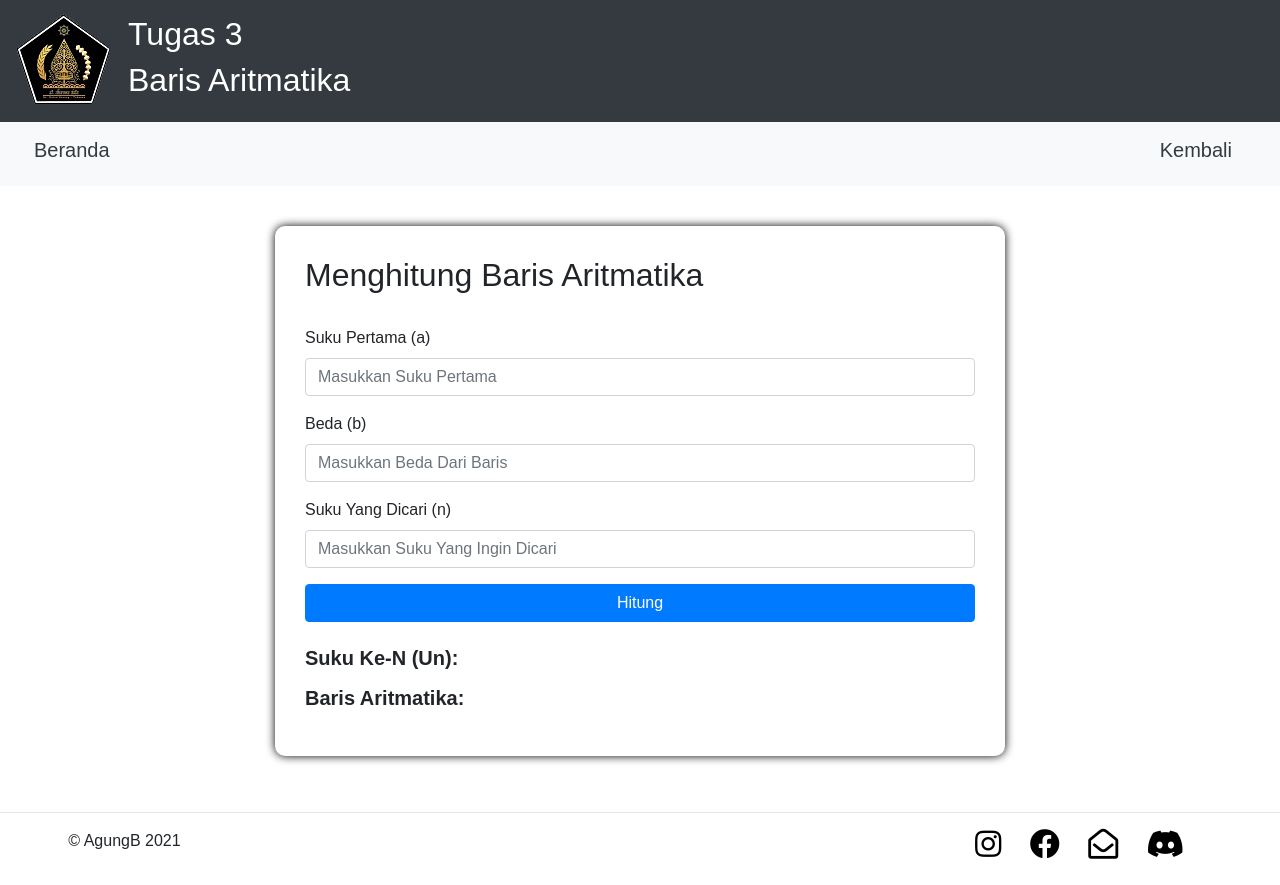
After one commit to 4gunkbgs/ResponsiveWeb, a PHP site: page /aritmatika.php in a window 1280 px wide. The commit adds this page. Run offline with PHP 8.4, Linux system fonts and the light colour scheme; some libraries are stand-ins or nearby versions.

Commit message:
menambah tugas 3, fibonacci & aritmatika

```diff
--- /dev/null
+++ b/aritmatika.php
@@ -0,0 +1,180 @@
+<?php
+//Form submitted
+//set input hasil dan deret menjadi kosong
+$suku1 = "";           //input1
+$beda = "";            //input2
+$suku_n = "";          //suku ke - n
+$baris = "";           //baris yang akan disimpan
+$baristampil = "";       //baris yang akan tampil
+$hasil = "";           //hasil yang akan tampil
+
+
+if (isset($_POST['submit'])) {      //cek jika tombol submit ditekan
+
+    $suku1 = $_POST["suku1"];
+    $beda = $_POST["beda"];
+    $suku_n = $_POST["suku_n"];
+
+    //aritmatika
+
+    $a = $suku1;
+    $b = $beda;
+    $n = $suku_n;
+
+    //suku ke n
+    $hasil = $a + ($n - 1) * $b;
+
+    //tampilan baris
+    for ($i = 1; $i < $n + 1; $i++) {
+        $baris = $a + ($i - 1) * $b;
+        $baristampil .= $baris . " ";
+    }
+}
+?>
+
+<!doctype html>
+<html lang="en">
+
+<head>
+    <!-- Required meta tags -->
+    <meta charset="utf-8">
+    <meta name="viewport" content="width=device-width, initial-scale=1, shrink-to-fit=no">
+
+    <!-- Bootstrap CSS -->
+    <link rel="stylesheet" href="https://maxcdn.bootstrapcdn.com/bootstrap/4.0.0/css/bootstrap.min.css"
+        integrity="sha384-Gn5384xqQ1aoWXA+058RXPxPg6fy4IWvTNh0E263XmFcJlSAwiGgFAW/dAiS6JXm" crossorigin="anonymous">
+
+    <!-- CSS -->
+    <link rel="stylesheet" href="css/style.css">
+
+    <!-- Font Awesome -->
+    <link rel="stylesheet" href="https://cdnjs.cloudflare.com/ajax/libs/font-awesome/5.15.2/css/all.min.css">
+
+    <link rel="icon" href="./img/1.png" type="image/png">
+
+    <title>Tugas 3</title>
+</head>
+
+<body>
+    <!-- Navbar -->
+    <div class="container-fluid">
+        <!-- Navbar 1-->
+        <div class="row">
+            <nav class="navbar navbar-expand-lg navbar-dark bg-dark col">
+                <div class="navbar-brand">
+                    <img src="img/1.png" alt="">
+                </div>
+                <div class="navbar-nav mr-auto">
+                    <div class="navbar-brand">
+                        <h2>Tugas 3</h2>
+                        <h2>Baris Aritmatika</h2>
+                    </div>
+                </div>
+            </nav>
+        </div>
+        <!-- Akhir Navbar 1 -->
+
+        <!-- Navbar 2 -->
+        <div class="row">
+            <nav class="navbar navbar-expand-lg navbar-light bg-light col">
+                <button class="navbar-toggler" type="button" data-toggle="collapse"
+                    data-target="#navbarSupportedContent" aria-controls="navbarSupportedContent" aria-expanded="false"
+                    aria-label="Toggle navigation">
+                    <span class="navbar-toggler-icon"></span>
+                </button>
+                <div class="collapse navbar-collapse" id="navbarSupportedContent">
+                    <ul class="navbar-nav mr-auto">
+                        <li class="nav-item">
+                            <h5><a class="nav-item nav-link text-dark" href="index.php">Beranda</a></h5>
+                        </li>
+                    </ul>
+
+                    <ul class="navbar-nav mr-4 ml-auto">
+                        <li class="nav-item">
+                            <h5><a class="nav-item nav-link text-dark" href="tugas3.php">Kembali</a></h5>
+                        </li>
+                    </ul>
+
+                </div>
+            </nav>
+        </div>
+        <!-- Akhir Navbar 2 -->
+    </div>
+    <!-- Akhir Container -->
+
+    <!-- Konten -->
+    <div class="container">
+        <div class="row justify-content-center">
+            <div class="col-12 col-md-8">
+                <form method="POST" action="#" class="bg-white form-container" id="forminput">
+                    <h2>Menghitung Baris Aritmatika</h2>
+                    <br />
+                    <div class="form-group">
+                        <label for="input1">Suku Pertama (a)</label>
+                        <input type="text" class="form-control" value="<?php echo $suku1; ?>" id="input1"
+                            placeholder="Masukkan Suku Pertama" name="suku1" required />
+                    </div>
+                    <div class="form-group">
+                        <label for="input2">Beda (b)</label>
+                        <input type="text" class="form-control" value="<?php echo $beda; ?>" id="input2"
+                            placeholder="Masukkan Beda Dari Baris" name="beda" required />
+                    </div>
+
+                    <div class="form-group">
+                        <label for="input2">Suku Yang Dicari (n)</label>
+                        <input type="text" class="form-control" value="<?php echo $suku_n; ?>" id="jmlderet"
+                            placeholder="Masukkan Suku Yang Ingin Dicari" name="suku_n" required />
+                    </div>
+
+                    <button type="submit" class="btn btn-primary btn-block daftar-btn" name="submit">
+                        Hitung
+                    </button>
+
+                    <br />
+                    <div class="form-group">
+                        <h5> <b>Suku Ke-N (Un): </b> </h5>
+                        <h4> <?php echo $hasil; ?> </h4>
+                    </div>
+
+                    <div class="form-group">
+                        <h5> <b>Baris Aritmatika: </b> </h5>
+                        <h4> <?php echo $baristampil; ?> </h4>
+                    </div>
+
+                </form>
+            </div>
+        </div>
+        <!-- Akhir Container -->
+    </div>
+    <hr>
+    <!-- footer-->
+    <div class="container-fluid mb-3">
+        <div class="row">
+            <div class="col-lg-8 ml-auto mr-auto">
+                <p>&copy AgungB 2021</p>
+            </div>
+            <div class="sosial col-lg-3">
+                <a href="#"><i class="fab fa-instagram mr-4"></i></a>
+                <a href="#"><i class="fab fa-facebook mr-4"></i></a>
+                <a href="#"><i class="far fa-envelope-open mr-4"></i></a>
+                <a href="#"><i class="fab fa-discord mr-4"></i></a>
+            </div>
+        </div>
+    </div>
+    <!-- akhir footer-->
+
+    <!-- Optional JavaScript -->
+    <!-- jQuery first, then Popper.js, then Bootstrap JS -->
+    <script src="https://code.jquery.com/jquery-3.2.1.slim.min.js"
+        integrity="sha384-KJ3o2DKtIkvYIK3UENzmM7KCkRr/rE9/Qpg6aAZGJwFDMVNA/GpGFF93hXpG5KkN" crossorigin="anonymous">
+    </script>
+    <script src="https://cdnjs.cloudflare.com/ajax/libs/popper.js/1.12.9/umd/popper.min.js"
+        integrity="sha384-ApNbgh9B+Y1QKtv3Rn7W3mgPxhU9K/ScQsAP7hUibX39j7fakFPskvXusvfa0b4Q" crossorigin="anonymous">
+    </script>
+    <script src="https://maxcdn.bootstrapcdn.com/bootstrap/4.0.0/js/bootstrap.min.js"
+        integrity="sha384-JZR6Spejh4U02d8jOt6vLEHfe/JQGiRRSQQxSfFWpi1MquVdAyjUar5+76PVCmYl" crossorigin="anonymous">
+    </script>
+
+</body>
+
+</html>
--- a/css/style.css
+++ b/css/style.css
@@ -4,36 +4,34 @@
 
 /* navbar */
 
-.nav-item{
+.nav-item {
   margin-left: 5px;
 }
 
-
 /* konten */
-.sidebar-title{
+.sidebar-title {
   margin-top: 18px;
   text-align: center;
 }
 
-
-.sidebar{
+.sidebar {
   margin-top: 30px;
 }
 
-.list-color a{
+.list-color a {
   color: blue;
 }
 
-.sosial a i{
+.sosial a i {
   font-size: 30px;
   color: black;
 }
 
-.berita{
+.berita {
   background-color: #e1e1e1;
 }
 
-#img-post{
+#img-post {
   float: left;
   width: 250px;
   margin-right: 15px;
@@ -41,7 +39,7 @@
 
 /* form */
 
-.form-container{
+.form-container {
   padding: 30px;
   margin-top: 5vh;
   margin-bottom: 5vh;
@@ -49,6 +47,23 @@
   box-shadow: 0px 0px 10px 0px #000;
 }
 
-.form-container a{
+.form-container a {
   color: black;
 }
+
+/* box di tugas3.php */
+
+.container-margin {
+  margin-top: 10vh;
+  margin-bottom: 10vh;
+}
+
+.box-container {
+  padding: 30px;
+  border-radius: 10px;
+  box-shadow: 0px 0px 10px 0px #000;
+}
+
+.height-container {
+  height: 47vh;
+}
```
Also changed, not shown: fibonacci.php (added, +195 -0 lines), index.php (+15 -6 lines), tugas3.php (added, +117 -0 lines). Lines whose indentation alone changed are shown as unchanged.
